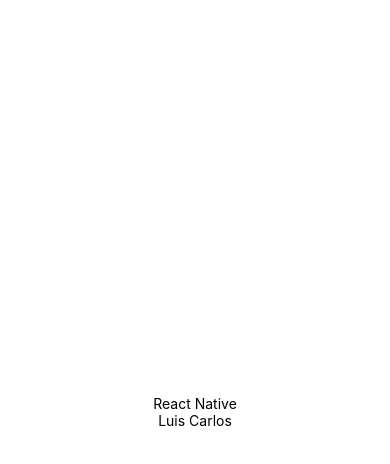
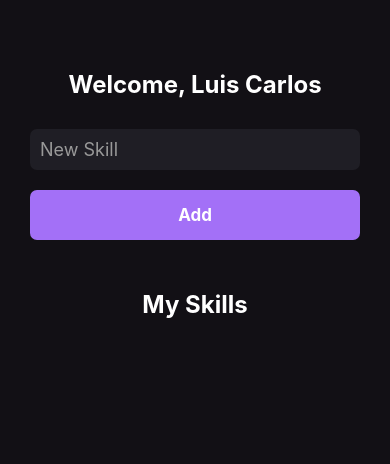
Before and after one commit to luiscns-alt/myskills, a React Native app: screen / in a window 390 px wide. Shown: the top 464 px of the page. Built offline with nearby package versions, Linux system fonts and the light colour scheme.

Commit message:
Feat: Utilizando StyleSheet.

```diff
--- a/src/pages/Home.js
+++ b/src/pages/Home.js
@@ -1,18 +1,64 @@
 import React from 'react';
-import {View, Text} from 'react-native';
+import {
+    View,
+    Text,
+    StyleSheet,
+    TextInput,
+    Platform,
+    Button,
+    TouchableOpacity,
+} from 'react-native';
 
 export function Home() {
     return (
-        <View
-            style={{
-                flex: 1,
-                justifyContent: 'center',
-                alignItems: 'center',
-            }}>
-            <Text>React Native</Text>
-            <Text style={{alignSelf: 'center', marginBottom: 20}}>
-                Luis Carlos
-            </Text>
+        <View style={styles.container}>
+            <Text style={styles.text}>Welcome, Luis Carlos</Text>
+            <TextInput
+                style={styles.textInput}
+                placeholder="New Skill"
+                placeholderTextColor="#999"
+            />
+            <TouchableOpacity
+                style={styles.touchableOpacity}
+                activeOpacity={0.7}>
+                <Text style={styles.buttonText}>Add</Text>
+            </TouchableOpacity>
+            <Text style={[styles.text, {marginTop: 50}]}>My Skills</Text>
         </View>
     );
 }
+
+const styles = StyleSheet.create({
+    container: {
+        flex: 1,
+        backgroundColor: '#121015',
+        paddingVertical: 70,
+        paddingHorizontal: 30,
+    },
+    text: {
+        color: 'white',
+        fontSize: 24,
+        fontWeight: 'bold',
+        alignSelf: 'center',
+    },
+    textInput: {
+        backgroundColor: '#1F1E25',
+        color: '#FFF',
+        fontSize: 18,
+        padding: Platform.OS === 'ios' ? 15 : 10,
+        marginTop: 30,
+        borderRadius: 7,
+    },
+    touchableOpacity: {
+        backgroundColor: '#A370F7',
+        padding: 15,
+        borderRadius: 7,
+        alignItems: 'center',
+        marginTop: 20,
+    },
+    buttonText: {
+        color: '#FFF',
+        fontSize: 17,
+        fontWeight: 'bold',
+    },
+});
```
